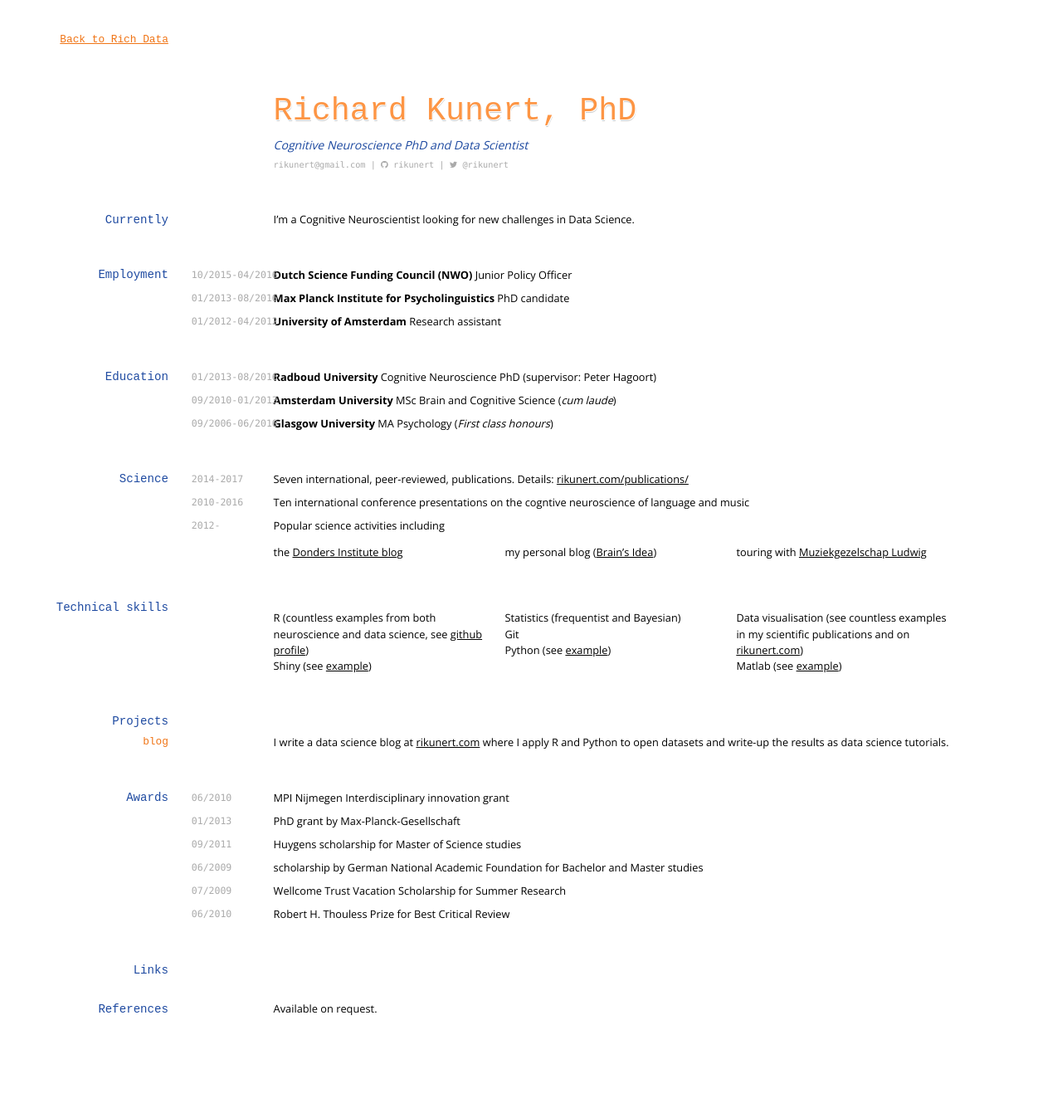
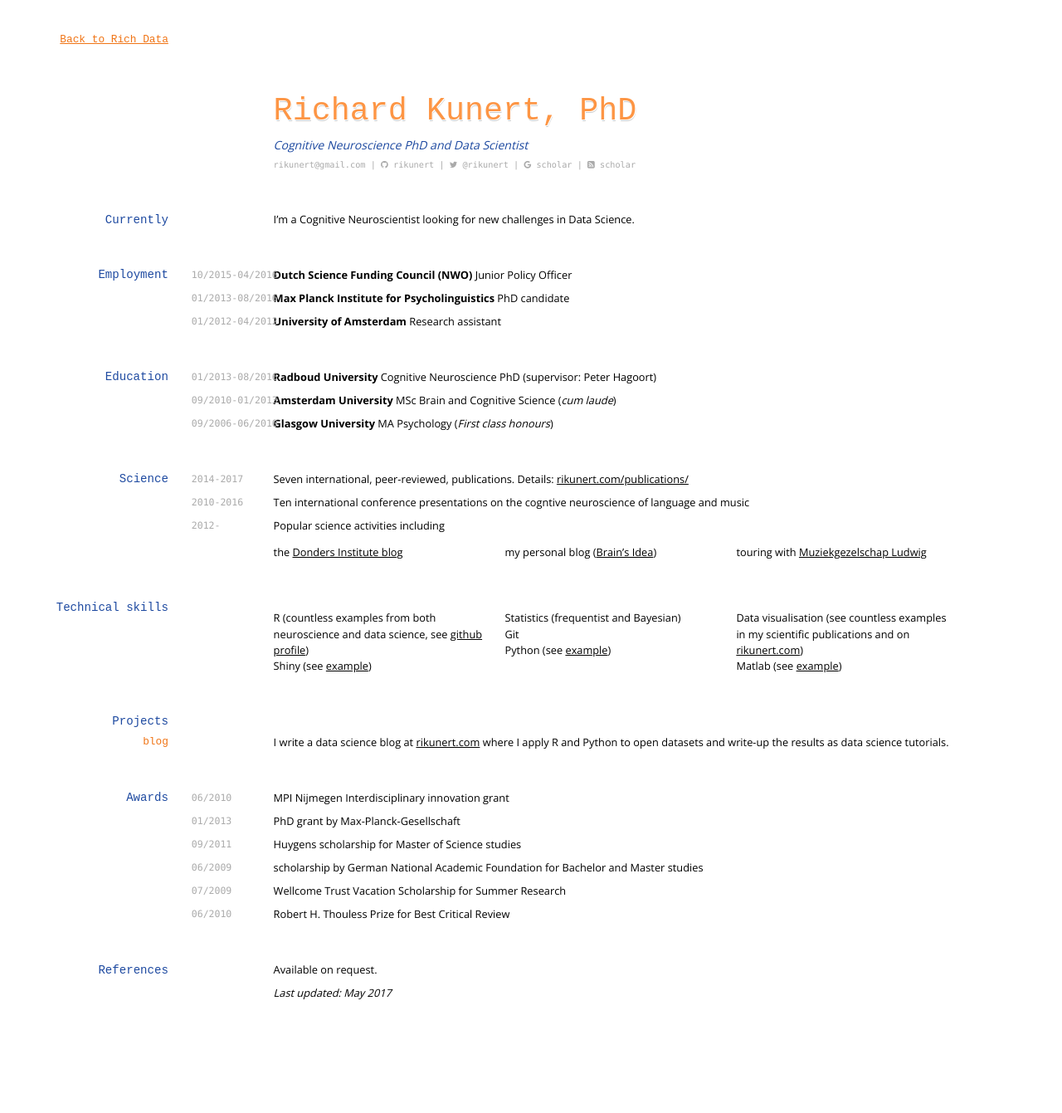
Before and after one commit to rikunert/rikunert.github.io, a Jekyll site: the page built from cv.md, in a window 1280 px wide. Shown: the whole page at 83% size. Built offline with Jekyll 4.4.1, drawn with Linux system fonts in a browser that asks for light colours; nearby versions of some CDN libraries.

Commit message:
improved cv header

```diff
--- a/cv.md
+++ b/cv.md
@@ -11,6 +11,10 @@ Cognitive Neuroscience PhD and Data Scientist
 <i class="fa fa-github"></i> <a href="http://github.com/rikunert">rikunert</a>
 |
 <i class="fa fa-twitter"></i> <a href="http://twitter.com/rikunert">@rikunert</a>
+|
+<i class="fa fa-google"></i> <a href="http://scholar.google.com/citations?user=V2EGJ3UAAAAJ">scholar</a>
+|
+<i class="fa fa-rss-square"></i> <a href="http://rikunert.com">scholar</a>
 </div>
 
 ## Currently
@@ -92,12 +96,8 @@ Wellcome Trust Vacation Scholarship for Summer Research
 `06/2010`
 Robert H. Thouless Prize for Best Critical Review
 
-## Links
-
 ## References
 
 Available on request.
 
-<!-- ### Footer
-
-Last updated: May 2017 -->
+*Last updated: May 2017*
```
